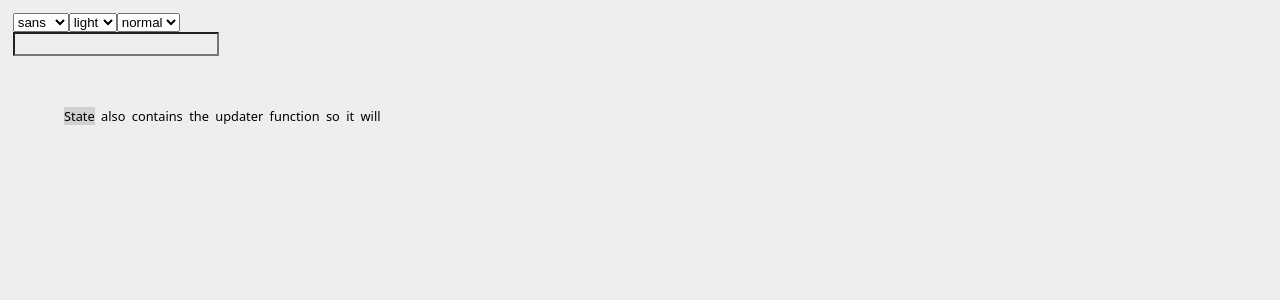
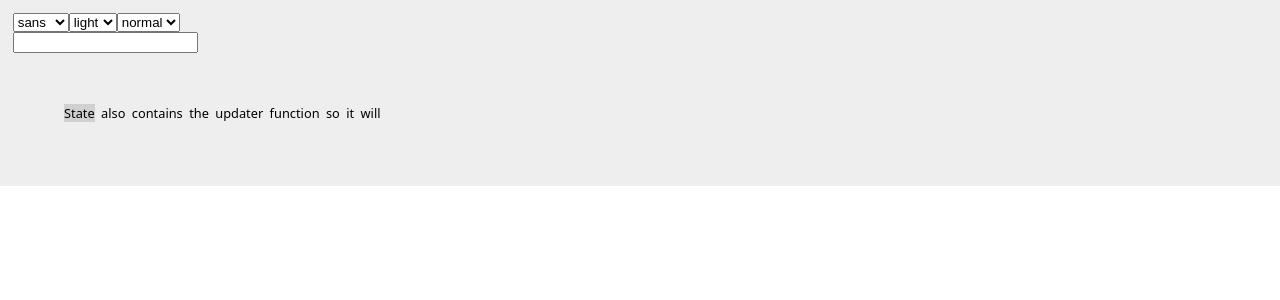
Before and after one commit to jpzk/chopchop, a React (Create React App) app: page / in a window 1280 px wide. Shown: the top 300 px of the page. Built offline with nearby package versions, Linux system fonts and the light colour scheme.

Commit message:
rework theming

```diff
--- a/src/App.js
+++ b/src/App.js
@@ -1,77 +1,55 @@
-import React, {useRef, useMemo, useState, useEffect, useCallback} from 'react';
+import React, {useState, useEffect, useCallback} from 'react';
 import './App.css';
 
 import Loader from './Loader.js'
 import Reader from './Reader.js'
 import Options from './Options.js'
-import styled from 'styled-components'
+import styled, {ThemeProvider} from 'styled-components'
 
-import {themes, fonts, zooms, ZoomContext, FontContext, ThemeContext} from './theme.js'
+import {themes, fonts, zooms} from './theme.js'
+import {useEventListener} from './event.js'
 
-function useEventListener(eventName, handler, element = window){
-  const savedHandler = useRef();
-  useEffect(() => {
-    savedHandler.current = handler;
-  }, [handler]);
-  useEffect(
-    () => {
-      const isSupported = element && element.addEventListener;
-      if (!isSupported) return;
-      const eventListener = event => savedHandler.current(event);
-      element.addEventListener(eventName, eventListener);
-      return () => {
-        element.removeEventListener(eventName, eventListener);
-      };
-    },
-    [eventName, element] // Re-run if eventName or element changes
-  );
-};
+const StyledApp = styled.div`
+  padding: 1vw;
+  ${props => `
+    background-color: ${props.theme.theme.background};
+    color: ${props.theme.theme.foreground};
+    font-size: ${props.theme.zoom};
+    font-family: ${props.theme.font.fontFamily};
+  `}
+`
 
 export default () => {
   const temptext = "State also contains the updater function so it will"
   const [text, setText] = useState(temptext)
   const [cursor, setCursor] = useState(0)
 
-  // theming
-  const [font, setFont] = useState(fonts["sans"])
-  const [theme, setTheme] = useState(themes["light"])
-  const [zoom, setZoom] = useState(zooms["normal"])
+  // global application state
+  const [theme, setTheme] = useState(({
+    font: fonts.sans,
+    theme: themes.light,
+    zoom: zooms.normal
+  }))
 
   // cursor handler
   const handler = useCallback(({key}) => {
-    if(key === "h" || key == "ArrowLeft") {
-      setCursor((cursor)=>cursor > 0 ? cursor - 1 : 0)
+    if(key === "h" || key === "ArrowLeft") {
+      setCursor((cursor) => cursor > 0 ? cursor - 1 : 0)
     }
-    if(key === "l" || key == "ArrowRight") {
-      setCursor((cursor)=>cursor + 1)
+    if(key === "l" || key === "ArrowRight") {
+      setCursor((cursor) => cursor + 1)
     }
   },[setCursor])
   useEventListener("keydown", handler)
-
-  const style = useMemo(()=>({
-    backgroundColor: theme.background,
-    color: theme.foreground,
-    fontSize: zoom,
-    fontFamily: font.fontFamily,
-    padding: "1vw",
-  }),[theme,font,zoom])
   document.body.style.backgroundColor = theme.background
 
   return (
-    <ThemeContext.Provider value={theme}>
-      <FontContext.Provider value={font}>
-        <ZoomContext.Provider value={zoom}>
-          <div className="App" style={style}>
-            <Options
-              setFont={n=> setFont(fonts[n])}
-              setTheme={n=> setTheme(themes[n])}
-              setZoom={n=> setZoom(zooms[n])}
-            />
+    <ThemeProvider theme={theme}>
+          <StyledApp>
+            <Options setTheme={setTheme}/>
             <Loader onChange={setText}/>
             <Reader cursor={cursor} text={text} />
-          </div>
-        </ZoomContext.Provider>
-      </FontContext.Provider>
-    </ThemeContext.Provider>
+          </StyledApp>
+    </ThemeProvider>
   );
 }
--- a/src/Loader.js
+++ b/src/Loader.js
@@ -1,15 +1,12 @@
-import React, {useContext} from 'react';
-import './App.css';
+import React from 'react';
+import styled from 'styled-components';
 
-import {FontContext,ThemeContext} from './theme.js'
-
-export default ({onChange}) => {
-  const theme = useContext(ThemeContext)
-  const font = useContext(FontContext)
-  const style = {
-    fontFamily: font.fontFamily,
-    backgroundColor: theme.background,
-    color: theme.foreground
-  }
-  return(<input id="loader" style={style} type="text" onChange={e => onChange(e.target.value)}/>)
-}
+const StyledLoader = styled.div`
+  ${props => `
+    background-color: ${props.theme.theme.background}
+  `}
+`
+export default ({onChange}) =>
+  <StyledLoader>
+    <input id="loader" type="text" onChange={e => onChange(e.target.value)}/>
+  </StyledLoader>
--- a/src/Options.js
+++ b/src/Options.js
@@ -1,30 +1,26 @@
-import React, {useContext} from 'react';
+import React from 'react';
+
 import './App.css';
 
-import {zooms, fonts, themes, FontContext,ThemeContext} from './theme.js'
+import {zooms, fonts, themes} from './theme.js'
 
-const Selector = ({what, options, onChange}) => {
-  return(<select name={what} id={what} onChange={onChange}>
-     {options.map(o=> {
-       return(<option key={o} value={o}>{o}</option>)
-     })}
-    </select>)
-}
-
-export default ({setFont, setTheme, setZoom}) => {
-  const theme = useContext(ThemeContext)
-  const font = useContext(FontContext)
-
-  const style = {
-    fontFamily: font.fontFamily,
-    backgroundColor: theme.background,
-    color: theme.foreground
-  }
+export default ({setTheme}) => {
+  const registry =
+    [{what:'font', options: fonts},
+     {what:'theme', options: themes},
+     {what:'zoom', options: zooms}]
   return(
     <div id="options">
-      <Selector what="font" options={Object.keys(fonts)} onChange={e => setFont(e.target.value)}/>
-      <Selector what="theme" options={Object.keys(themes)} onChange={e => setTheme(e.target.value)}/>
-      <Selector what="zoom" options={Object.keys(zooms)} onChange={e => setZoom(e.target.value)}/>
+     {registry.map((k,i) =>
+      <select name={k.what} key={k.what} onChange={e => {
+        const nv = {[k.what]: k.options[e.target.value]}
+        setTheme(s => ({...s, ...nv}))
+      }}>
+      {Object.keys(k.options).map(o=> {
+        return(<option key={o} value={o}>{o}</option>)
+      })}
+      </select>
+    )}
     </div>
   )
 }
--- a/src/Reader.js
+++ b/src/Reader.js
@@ -1,39 +1,27 @@
-import React, {useContext} from 'react';
-import './App.css';
+import React from 'react';
+import styled from 'styled-components'
 
-import {FontContext,ThemeContext} from './theme.js';
-
-const Word = ({selected, chunk}) => {
-  const theme = useContext(ThemeContext)
-  var style = {
-    display: "inline-block",
-    marginRight: "0.5vw",
-  }
-  if(selected) {
-    var style = {
-      backgroundColor: theme.selectedBg,
-      color: theme.selectedFg,
-      ...style}
-  }
-  return(<div style={style}>{chunk}</div>)
-}
-
-const renderNoText = () => {return(<div>Please copy text in loader</div>)}
-
+//const Word = ({selected, chunk}) => <div>{chunk}</div>
+const StyledWord = styled.div`
+  display: inline-block;
+  margin-right: 0.5vw;
+  ${props => props.selected && `
+    color: ${props.theme.theme.selectedFg};
+    background-color: ${props.theme.theme.selectedBg};
+  `}
+`
+const renderNoText = () => "Please copy text in loader"
 const renderText = (cursor, text) => {
   const words = text.split(" ")
-  return(<div>{
-    words.map((w, index) => {
-      return(<Word selected={cursor === index} chunk={w}/>)
-    })
-  }</div>)
+  return(words.map((w, index) =>
+      <StyledWord selected={cursor === index} key={index}>{w}</StyledWord>
+    )
+  )
 }
-
-export default ({cursor, text}) => {
-  const style = {
-    padding: "4vw"
-  }
-  return(<div id="reader" style={style}>
-    {text == null ? renderNoText() : renderText(cursor, text)}
-    </div>)
-}
+const StyledReader = styled.div`
+  padding: 4vw;
+`
+export default ({cursor, text}) =>
+  <StyledReader>
+    {text == null ? renderNoText() : renderText(cursor,text)}
+  </StyledReader>
--- /dev/null
+++ b/src/event.js
@@ -0,0 +1,20 @@
+import React, {useRef, useEffect} from 'react';
+
+export function useEventListener(eventName, handler, element = window){
+  const savedHandler = useRef();
+  useEffect(() => {
+    savedHandler.current = handler;
+  }, [handler]);
+  useEffect(
+    () => {
+      const isSupported = element && element.addEventListener;
+      if (!isSupported) return;
+      const eventListener = event => savedHandler.current(event);
+      element.addEventListener(eventName, eventListener);
+      return () => {
+        element.removeEventListener(eventName, eventListener);
+      };
+    },
+    [eventName, element] // Re-run if eventName or element changes
+  );
+};
--- a/src/theme.js
+++ b/src/theme.js
@@ -1,5 +1,3 @@
-import React from 'react';
-
 export const themes = {
   light: {
     foreground: '#000',
@@ -33,7 +31,3 @@ export const zooms = {
   bigger: "2vw",
   extra: "3vw"
 }
-
-export const ThemeContext = React.createContext(themes.dark);
-export const FontContext = React.createContext(fonts.sans);
-export const ZoomContext = React.createContext(zooms.normal);
```
